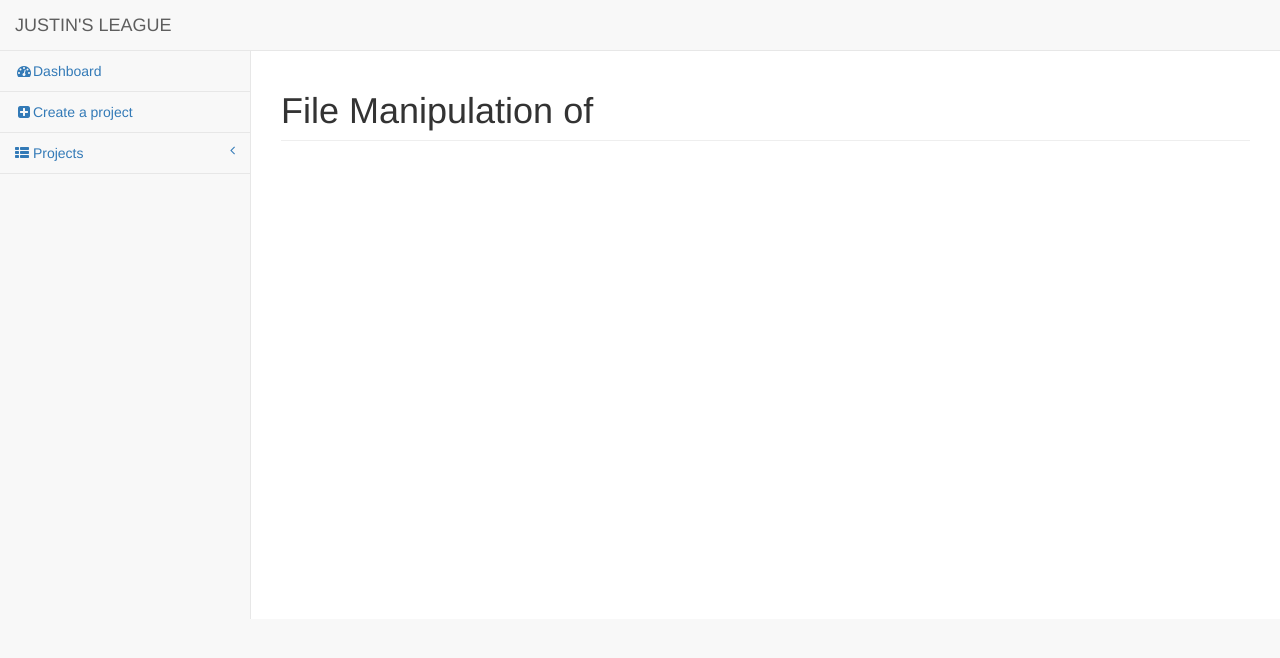
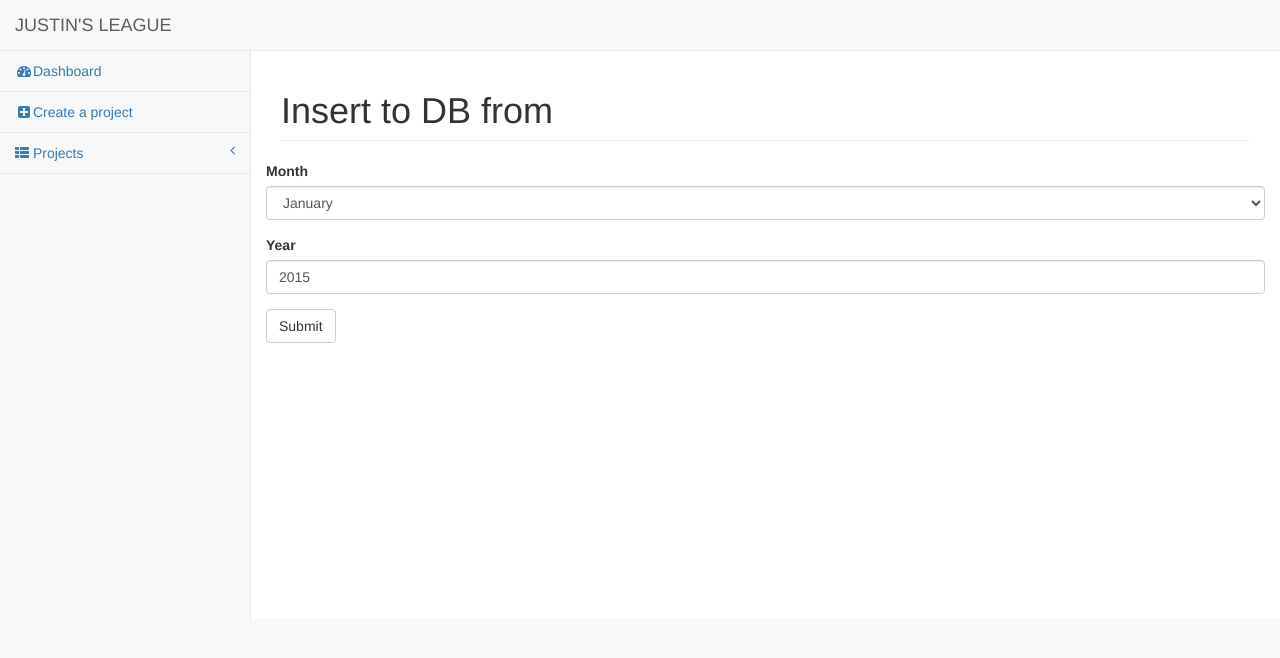
Before and after one commit to seans888/Forecast-Module-2, a CodeIgniter app: page /test/index.php/files/manipulate/1 in a window 1280 px wide. Shown: the top 658 px of the page. Run offline with CodeIgniter, Linux system fonts and the light colour scheme; data that the repository does not hold is empty; some libraries are stand-ins or nearby versions.

Commit message:
Added forms from form.html
user will be able to input what he desire to insert to the DB.
Integrating is pause because of some error.

```diff
--- a/Prototype/prototype/application/controllers/Files.php
+++ b/Prototype/prototype/application/controllers/Files.php
@@ -10,7 +10,7 @@
             $this->load->view('templates/footer');
         }
         public function manipulate($id){
-            $data['title']="File Manipulation of " . $this->file_model->get_file($id)->file_name;
+            $data['title']="Insert to DB from " . $this->file_model->get_file($id)->file_name;
 
             $this->load->view('templates/header');
             $this->load->view('modules/menu');
@@ -18,4 +18,7 @@
             $this->load->view('scripts/home');
             $this->load->view('templates/footer');
         }
+        public function insert(){
+            $this->file_model->insert_data();
+        }
     }
--- a/Prototype/prototype/application/models/File_model.php
+++ b/Prototype/prototype/application/models/File_model.php
@@ -11,4 +11,9 @@
             $query=$this->db->get_where('files',array('id'=>$id));
             return $query->row();
         }
+        public function insert_data(){
+            $data=array(
+
+            );
+        }
     }
--- a/Prototype/prototype/application/views/files/manipulate.php
+++ b/Prototype/prototype/application/views/files/manipulate.php
@@ -3,8 +3,32 @@
         <div class="col-lg-12">
             <h1 class="page-header"><?=$title?></h1>
         </div>
+        <?php echo form_open('files/insert');?>
+        <div class="form-group">
+        <label>Month</label>
+            <select name="month" class="form-control">
+                <option value="JAN">January</option>
+                <option value="FEB">February</option>
+                <option value="MAR">March</option>
+                <option value="APR">April</option>
+                <option value="MAY">May</option>
+                <option value="JUN">June</option>
+                <option value="JUL">July</option>
+                <option value="AUG">August</option>
+                <option value="SEPT">September</option>
+                <option value="OCT">October</option>
+                <option value="NOV">November</option>
+                <option value="DEC">December</option>
+            </select>
+        </div>
+        <div class="form-group">
+            <label>Year</label>
+            <input type="number" class="form-control" name="year" value="2015" min="1997" max="2050">
+        </div>
+        <button type="submit" class="btn btn-default">Submit</button>
+        </form>
+
+        </div>
 
 
-        </div>
-    </div>
 </div>
--- a/Prototype/prototype/application/views/projects/menu.php
+++ b/Prototype/prototype/application/views/projects/menu.php
@@ -58,10 +58,10 @@
                 <!-- /.panel-body -->
             <!--Flash messages-->
             <?php if($this->session->flashdata('file_upload')):?>
-                <?php echo '<p class="alert alert-success">'.$this->session->flashdata('file_upload').'</p>';?>
+                <?php echo '<div class="alert alert-success">'.$this->session->flashdata('file_upload').'</div>';?>
             <?php endif;?>
             <?php if($this->session->flashdata('file_no_upload')):?>
-                <?php echo '<p class="alert alert-danger">'.$this->session->flashdata('file_no_upload').'</p>';?>
+                <?php echo '<div class="alert alert-danger">'.$this->session->flashdata('file_no_upload').'</div>';?>
             <?php endif;?>
             <!-- /.panel -->
         </div>
```
